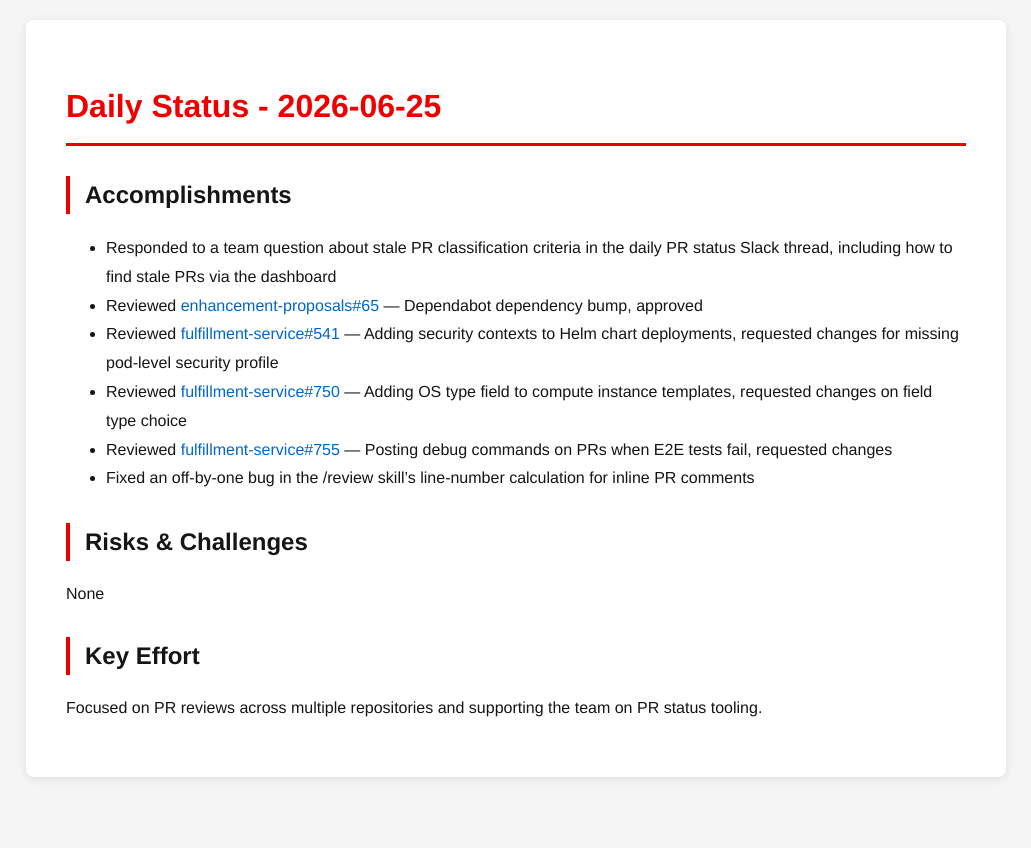
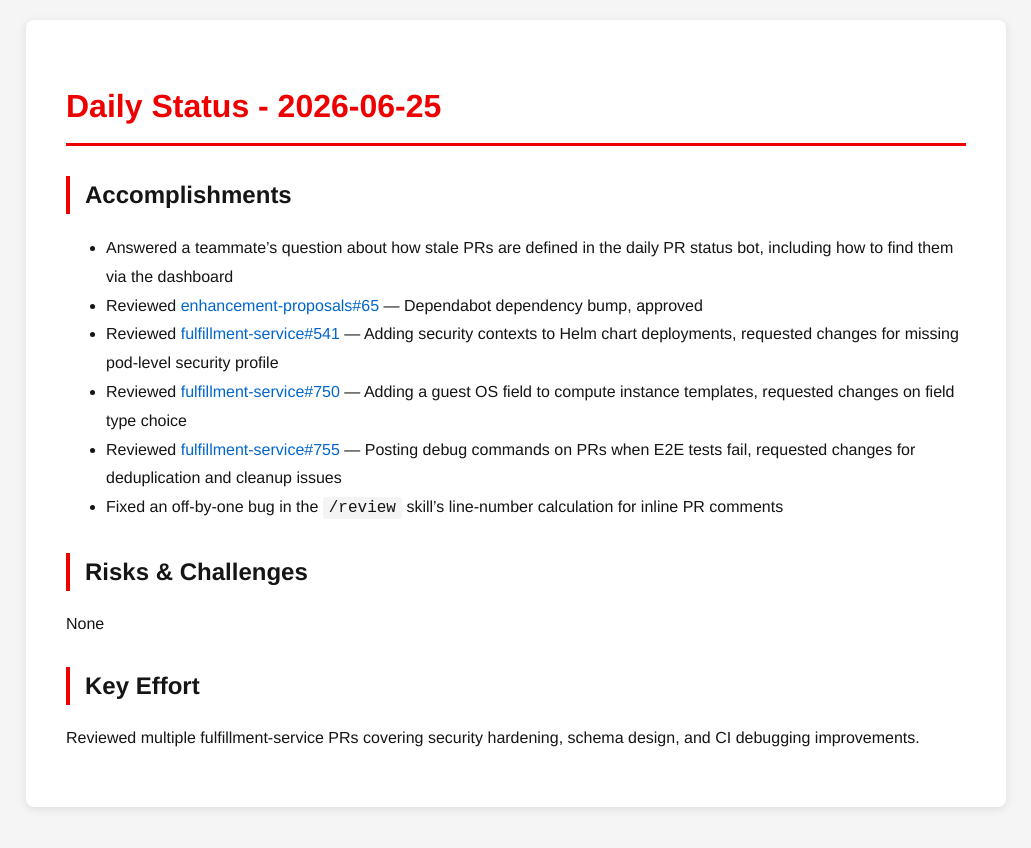
Before and after one commit to tzvatot/daily-status, a Jekyll site: the page built from 2026-06-25.md, in a window 1280 px wide. Shown: the top 848 px of the page, without its empty margins (124-1155 px from the left). Built offline with Jekyll 4.4.1, drawn with Linux system fonts in a browser that asks for light colours.

Commit message:
Daily status update - 2026-06-25

```diff
--- a/2026-06-25.md
+++ b/2026-06-25.md
@@ -7,15 +7,15 @@ date: 2026-06-25
 # Daily Status - 2026-06-25
 
 ## Accomplishments
-- Responded to a team question about stale PR classification criteria in the daily PR status Slack thread, including how to find stale PRs via the dashboard
+- Answered a teammate's question about how stale PRs are defined in the daily PR status bot, including how to find them via the dashboard
 - Reviewed [enhancement-proposals#65](https://github.com/osac-project/enhancement-proposals/pull/65) — Dependabot dependency bump, approved
 - Reviewed [fulfillment-service#541](https://github.com/osac-project/fulfillment-service/pull/541) — Adding security contexts to Helm chart deployments, requested changes for missing pod-level security profile
-- Reviewed [fulfillment-service#750](https://github.com/osac-project/fulfillment-service/pull/750) — Adding OS type field to compute instance templates, requested changes on field type choice
-- Reviewed [fulfillment-service#755](https://github.com/osac-project/fulfillment-service/pull/755) — Posting debug commands on PRs when E2E tests fail, requested changes
-- Fixed an off-by-one bug in the /review skill's line-number calculation for inline PR comments
+- Reviewed [fulfillment-service#750](https://github.com/osac-project/fulfillment-service/pull/750) — Adding a guest OS field to compute instance templates, requested changes on field type choice
+- Reviewed [fulfillment-service#755](https://github.com/osac-project/fulfillment-service/pull/755) — Posting debug commands on PRs when E2E tests fail, requested changes for deduplication and cleanup issues
+- Fixed an off-by-one bug in the `/review` skill's line-number calculation for inline PR comments
 
 ## Risks & Challenges
 None
 
 ## Key Effort
-Focused on PR reviews across multiple repositories and supporting the team on PR status tooling.
+Reviewed multiple fulfillment-service PRs covering security hardening, schema design, and CI debugging improvements.
```
